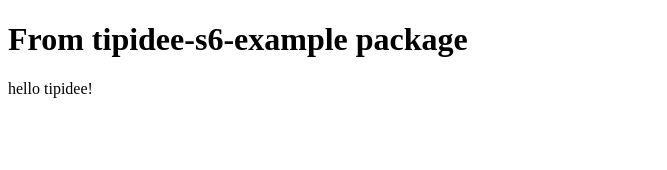
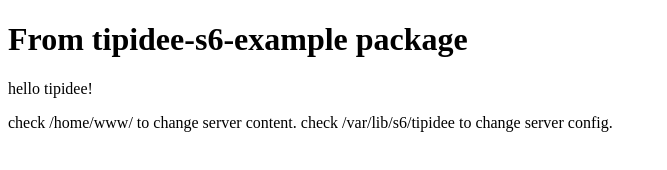
Before and after one commit to ericwq/rpms, a plain HTML site: page tipidee/index.html in a window 1280 px wide. Shown: the whole page, without its empty margins (0-667 px from the left). Drawn offline with Linux system fonts and the light colour scheme.

```diff
--- a/tipidee/index.html
+++ b/tipidee/index.html
@@ -4,6 +4,7 @@
 
 <h1>From tipidee-s6-example package</h1>
 <p>hello tipidee!</p>
-
+check /home/www/ to change server content.
+check /var/lib/s6/tipidee to change server config.
 </body>
 </html>
```
Also changed, not shown: 1 other file.
